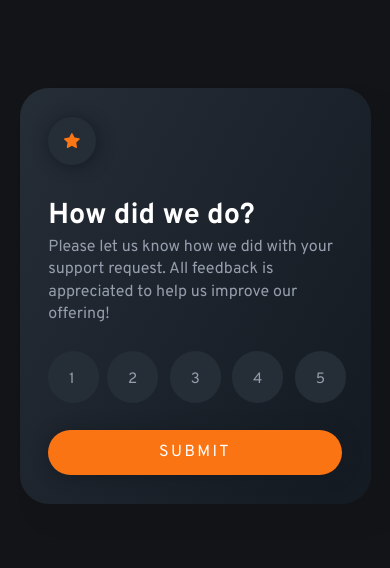
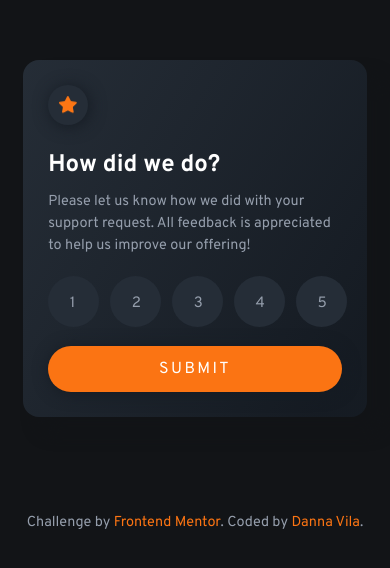
Before and after one commit to dannxvc/interactive-rating-component, a plain HTML site: page index.html in a window 390 px wide. Shown: the part 126-694 px from the top of the page. Drawn offline with Linux system fonts and the light colour scheme.

Commit message:
Add animations and Start mobile first workflow

```diff
--- a/assets/css/index.css
+++ b/assets/css/index.css
@@ -1,22 +1,23 @@
 @import url('main.css');
 #form, .thank-you-card{
     background:linear-gradient(120deg, var(--blue-light), var(--blue) 90.71%);
-    height: 26rem;
-    width: 90%;
+    height: 22.3rem;
+    width: 88%;
     max-width: 25.5rem;
-    border-radius: 1.8rem;
+    border-radius: 1rem;
     box-shadow: 1rem 1rem 1rem var(--dark-blue);
-    padding: 1.8rem;
+    padding:  1.55rem;
     flex-direction: column;
     justify-content: space-between;
 }
 .form{
     display: flex;
+    transition: display ease-in-out 5s;
 }
 .form-sent{
     display: none;
+    opacity: 0;
 }
-
 #submit{
     background:var(--primary);
     border: none;
@@ -32,16 +33,17 @@
 }
 .star-icon-bg{
     position: relative;
-    width: 3rem;
-    height: 3rem;
+    width: 2.5rem;
+    height: 2.5rem;
     border-radius: 50%;
     background: var(--blue-light);
     box-shadow: 0.1rem 0.1rem 1rem var(--blue);
 }
 .star-icon{
     position: absolute;
-    width: 3rem;
-    padding: 1rem;
+    width: 2.5rem;
+    padding: 0.8rem;
+    animation: star 2s ease-in-out infinite;
 }
 .description{
     color: var(--light-gray);
@@ -50,6 +52,7 @@
     display: grid;
     grid-auto-flow: column;
     width: 100%;
+    margin-bottom: 1.2rem;
 }
 .options input[type="radio"] {
     opacity: 0;
@@ -114,7 +117,34 @@ label::before{
 span{
     position: absolute;
     top: 0.6rem;
-    left: 1.3rem;
+    left: 1.35rem;
     z-index: 1;
     color: var(--light-gray);
 }
+
+@keyframes star {
+    0% {
+      transform: scale(1);
+    }
+    50% {
+      transform: scale(1.3);
+    }
+    0% {
+        transform: scale(1);
+      }
+ }
+ @media only screen and (min-width:30rem){
+    #form, .thank-you-card{
+        height: 26rem;
+        border-radius: 1.8rem;
+        padding: 2rem 1.8rem;
+    }
+    .star-icon-bg{
+        width: 3rem;
+        height: 3rem;
+    }
+    .star-icon{
+        width: 3rem;
+        padding: 1rem;
+    }
+ }
--- a/assets/css/main.css
+++ b/assets/css/main.css
@@ -22,12 +22,13 @@ body{
     color: var(--white);
     min-height: 100vh;
     display: flex;
+    flex-direction: column;
     justify-content: center;
     align-items: center;
     font-size: 0.9375rem;
 }
 h1{
-    font-size: 1.8rem;
+    font-size: 1.5rem;
     margin-top: -0.1rem;
 }
 h2{
@@ -35,7 +36,29 @@ h2{
 
 }
 p{
-    margin-top: -2rem;
-    font-size: 1rem;
+    margin-top: -1rem;
+    font-size: 0.9rem;
     line-height: 1.4rem;
 }
+.attribution{
+    font-size: .9rem;
+    color: var(--light-gray);
+    margin-top: 6rem;
+}
+a{
+    text-decoration: none;
+    color: var(--primary);
+    transition: color .3s ease-in-out;
+}
+a:hover{
+    color: var(--primary-light);
+}
+@media only screen and (min-width:30rem){
+    h1{
+        font-size: 1.8rem;
+    }
+    p{
+        margin-top: -2rem;
+        font-size: 1rem;
+    }
+}
--- a/assets/css/thanks.css
+++ b/assets/css/thanks.css
@@ -10,6 +10,7 @@
 .thank-you-icon{
     width: 10rem;
     margin: 0 auto;
+    animation: thanks 2s ease-in-out infinite;
 }
 .thank-you-description{
     color: var(--light-gray);
@@ -25,3 +26,14 @@
     font-size: 0.9rem;
     margin: 0 auto;
 }
+@keyframes thanks {
+    0% {
+        transform: translateY(0);
+    }
+    50% {
+        transform: translateY(1rem);
+    }
+    0% {
+        transform: translateY(0);
+      }
+ }
--- a/index.html
+++ b/index.html
@@ -10,11 +10,6 @@
   <link href="https://fonts.googleapis.com/css2?family=Overpass:wght@400;700&display=swap" rel="stylesheet">
   <title>Frontend Mentor | Interactive rating component</title>
   <script defer src="./assets/js/script.js"></script>
-  <!-- Feel free to remove these styles or customise in your own stylesheet 👍 -->
-  <style>
-    .attribution { font-size: 11px; text-align: center; }
-    .attribution a { color: hsl(228, 45%, 44%); }
-  </style>
 </head>
 <body>
 
@@ -26,25 +21,15 @@
   to help us improve our offering!</p>
     <div class="options">
         <input id="rate_1" type="radio" value="1" name="rate" required/>
-        <label for="rate_1">1
-          <span>1</span>
-        </label>
+        <label for="rate_1"><span>1</span></label>
         <input id="rate_2" type="radio" value="2" name="rate"/>
-        <label for="rate_2">2
-          <span>2</span>
-        </label>
+        <label for="rate_2"><span>2</span></label>
         <input id="rate_3" type="radio" value="3" name="rate"/>
-        <label for="rate_3">3
-          <span>3</span>
-        </label>
+        <label for="rate_3"><span>3</span></label>
         <input id="rate_4" type="radio" value="4" name="rate"/>
-        <label for="rate_4">4
-          <span>4</span>
-        </label>
+        <label for="rate_4"><span>4</span></label>
         <input id="rate_5" type="radio" value="5" name="rate"/>
-        <label for="rate_5">5
-          <span>5</span>
-        </label>
+        <label for="rate_5"><span>5</span></label>
     </div>
     <input id="submit" type="submit" value="SUBMIT"/>
   </form>
@@ -59,11 +44,9 @@
   </div>
 
 
-
-  <!--
-  <div class="attribution">
+  <footer class="attribution">
     Challenge by <a href="https://www.frontendmentor.io?ref=challenge" target="_blank">Frontend Mentor</a>.
-    Coded by <a href="#">Your Name Here</a>.
-  </div> -->
+    Coded by <a href="https://danna.pages.dev/" target="_blank">Danna Vila</a>.
+  </footer>
 </body>
 </html>
```
